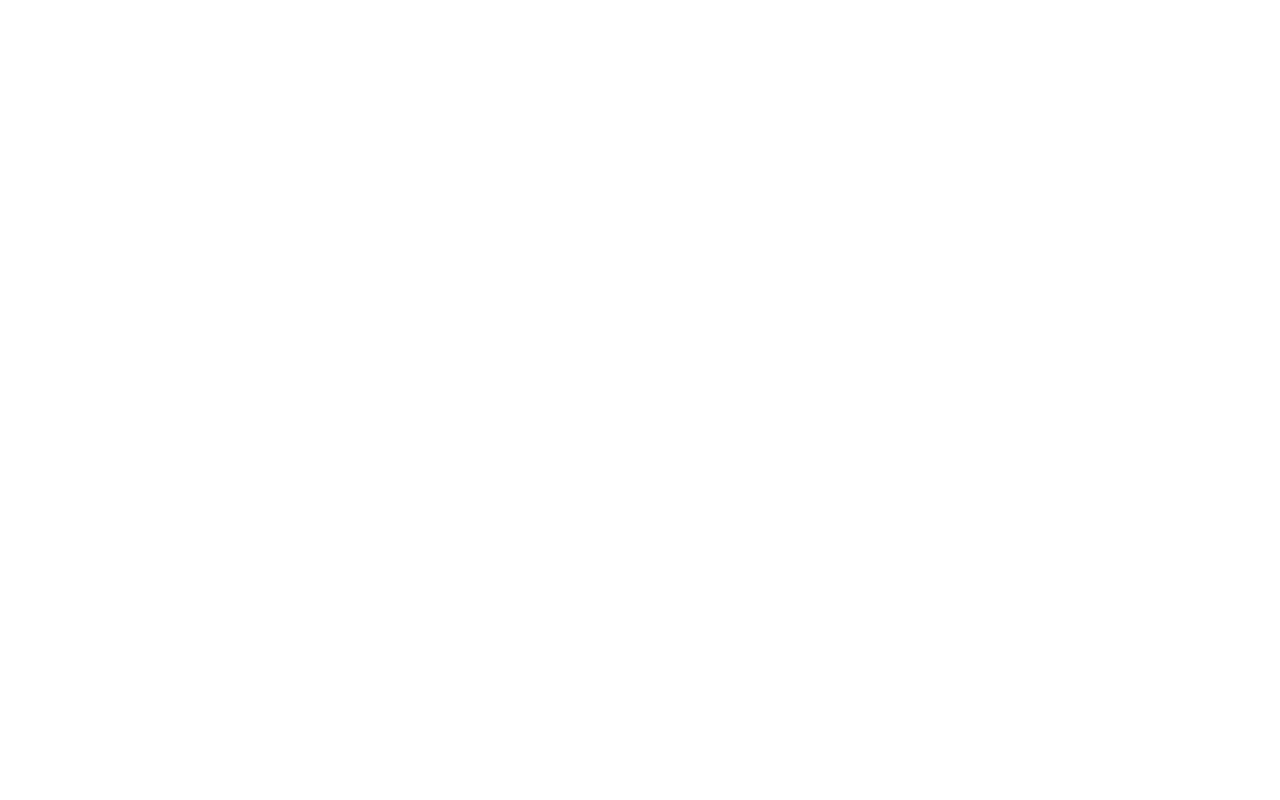
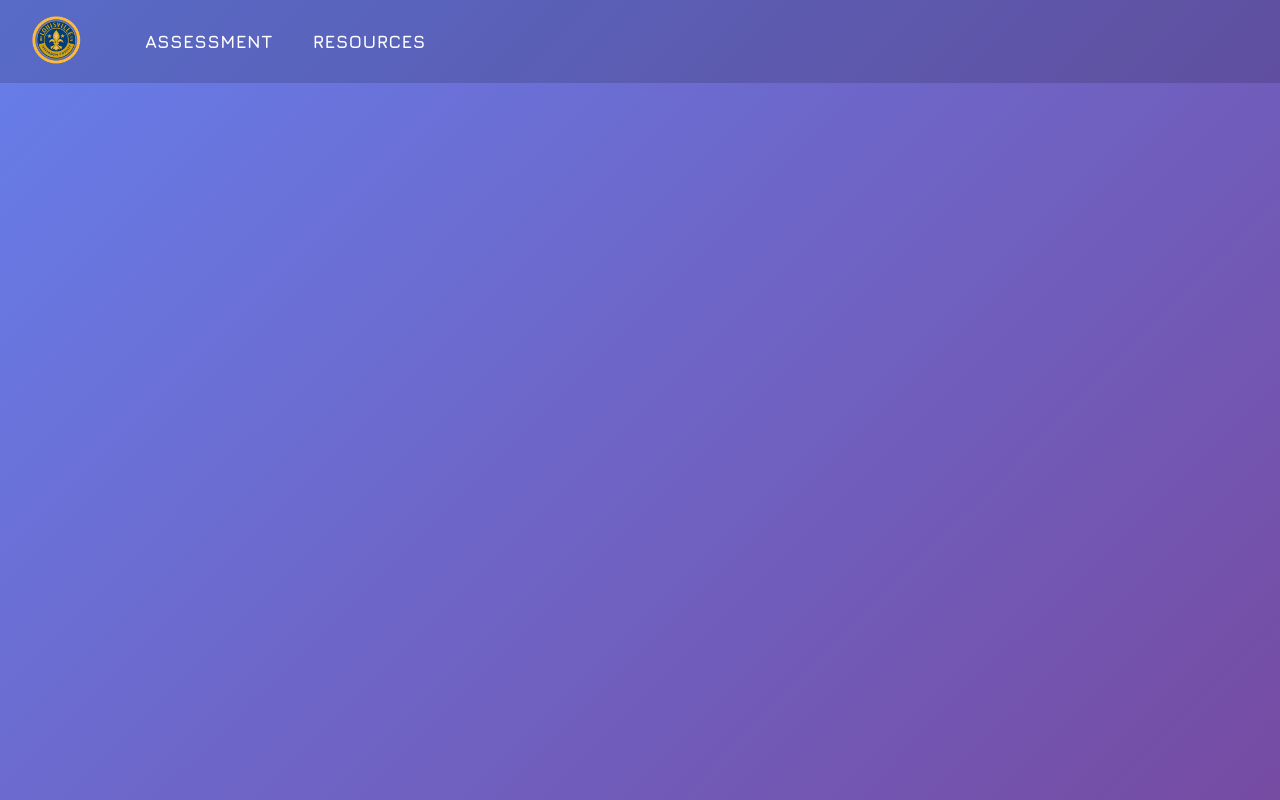
Before and after one commit to BU-Spark/se-adat-louisville, an Astro site: page /assessment in a window 1280 px wide. Built offline with nearby package versions, Linux system fonts and the light colour scheme; Astro itself is replaced by a stand-in of ours.

Commit message:
final cleanup from client demo version

```diff
--- a/src/components/NavBar.astro
+++ b/src/components/NavBar.astro
@@ -40,7 +40,7 @@ const navLinks = [
   .left-section {
     display: flex;
     align-items: center;
-    gap: 2rem;
+    gap: 4rem;
   }
 
   .logo {
@@ -52,7 +52,7 @@ const navLinks = [
 
   .nav-links {
     display: flex;
-    gap: 1.5rem;
+    gap: 2.5rem;
     list-style: none;
     margin: 0;
     padding: 0;
@@ -61,7 +61,9 @@ const navLinks = [
   .nav-links a {
     color: white;
     text-decoration: none;
-    font-weight: 500;
+    font-size: 18px;
+    font-weight: 700;
+    letter-spacing: 0.5px;
     transition:
       color 0.2s,
       text-decoration 0.2s;
--- a/src/pages/assessment.astro
+++ b/src/pages/assessment.astro
@@ -0,0 +1,7 @@
+---
+import BaseLayout from '../layouts/Layout.astro';
+---
+
+<BaseLayout title="Assessment">
+  <!-- Blank page content -->
+</BaseLayout>
```
Also changed, not shown: src/pages/index.astro (added, +16 -0 lines).
